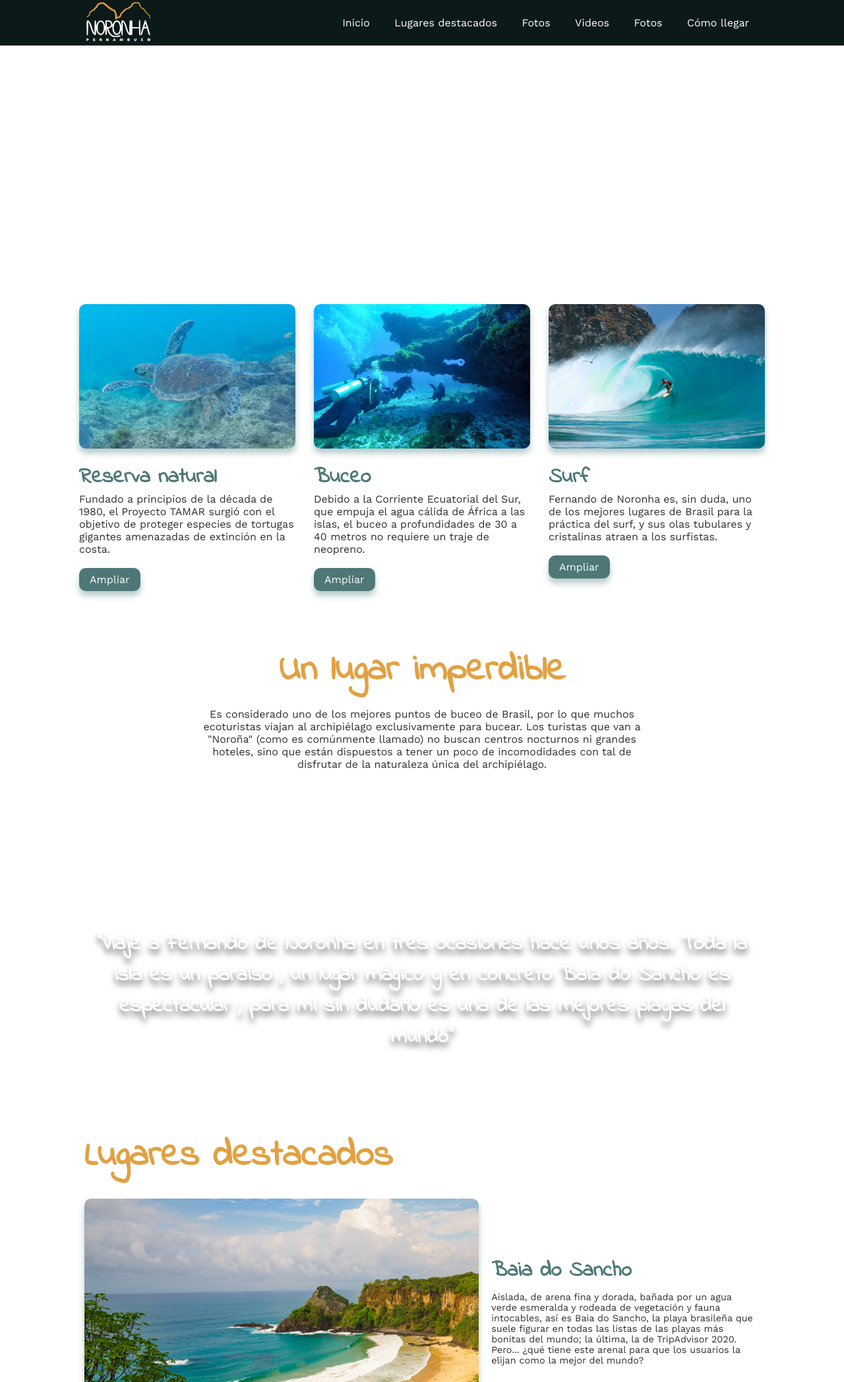
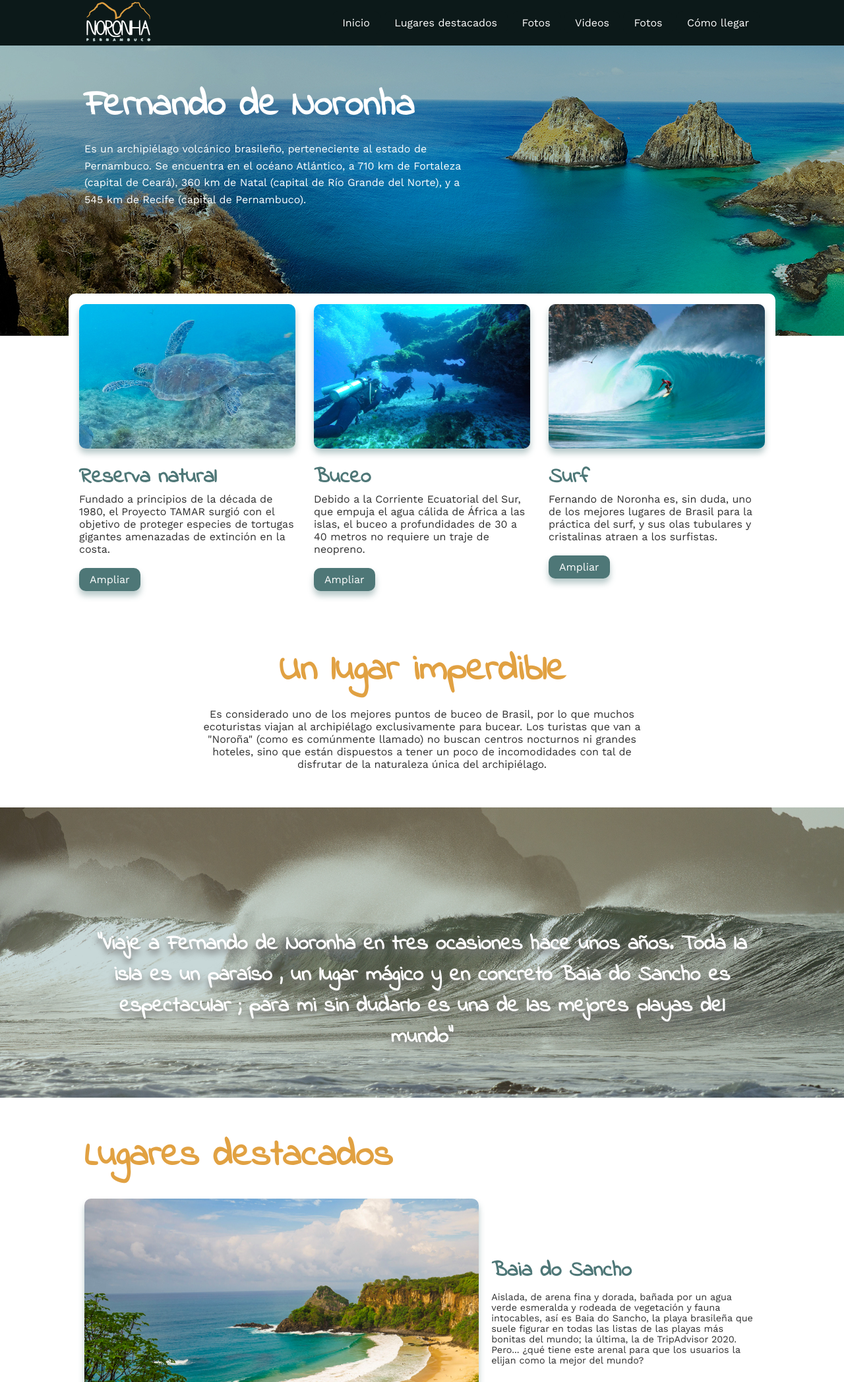
Before and after one commit to HernanTPereira/Noronha, a plain HTML site: page index.html in a window 1280 px wide. Shown: the top 2095 px of the page at 66% size. Drawn offline with nearby package versions, Linux system fonts and the light colour scheme; the site is published under a folder, as on GitHub Pages, so addresses that start at the root find nothing.

Commit message:
Update styles.css

```diff
--- a/styles.css
+++ b/styles.css
@@ -85,7 +85,7 @@ nav{
 
 
 header > section{
-    background-image: url(/img/inicio/portada.jpg);
+    background-image: url(img/inicio/portada.jpg);
     background-position: top;
     background-size: cover;
     color: #FFF;
@@ -164,7 +164,7 @@ header > section > div > p{
 /*SECTION Frase*/
 
 .banner{
-    background-image: url(/img/inicio/fondo-ola.jpg);
+    background-image: url(img/inicio/fondo-ola.jpg);
     background-size: cover;
     color: #FFF;
     text-align: center;
```
